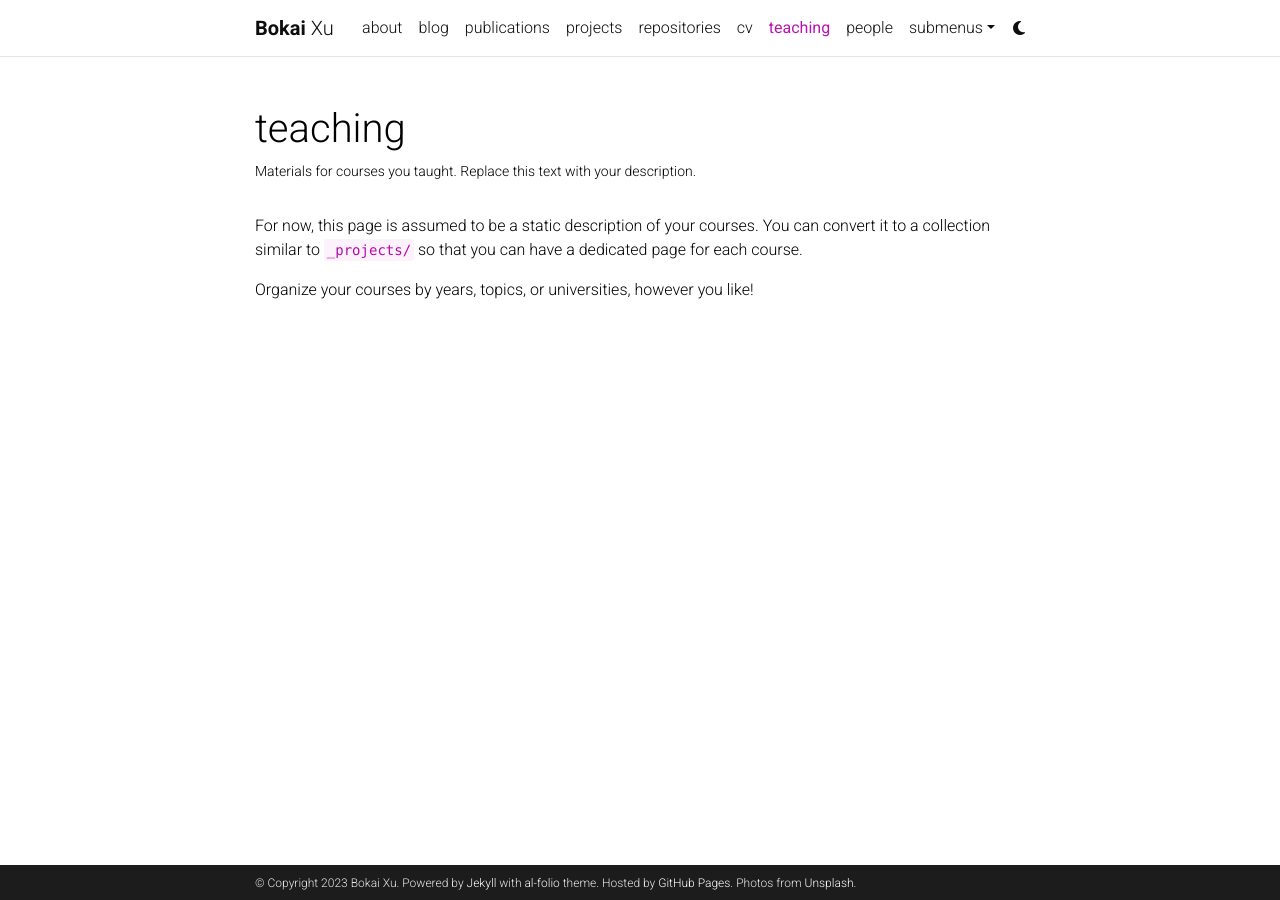
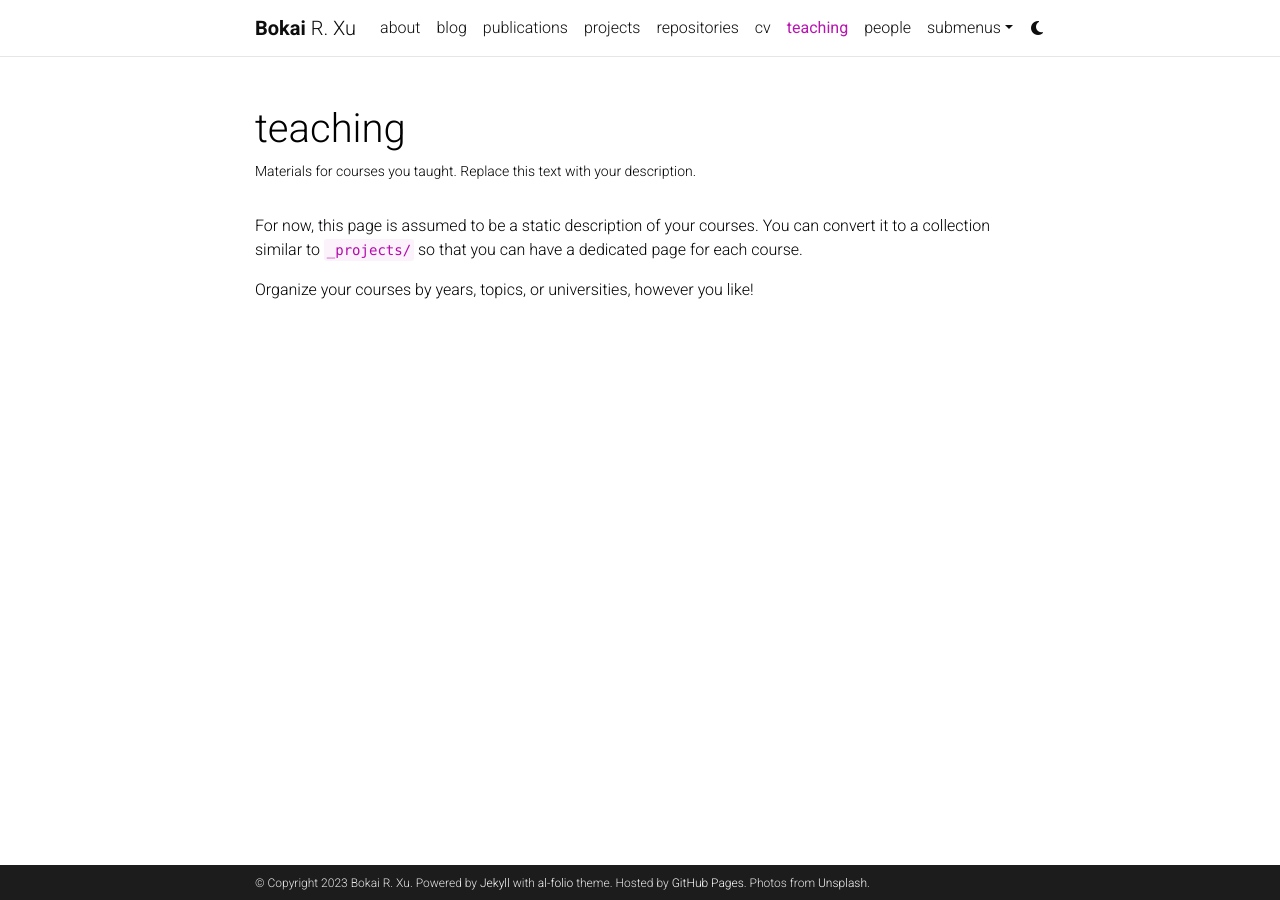
Before and after one commit to bokesyo/bokesyo.github.io, a Jekyll site: the page built from _pages/teaching.md, in a window 1280 px wide. Built offline with Jekyll 4.4.1, drawn with Linux system fonts in a browser that asks for light colours; comment, search, counter and statistics services are not loaded; a style sheet for code colours, icons or effects is not loaded; part of the change alters nothing that is shown.

```diff
--- a/_config.yml
+++ b/_config.yml
@@ -4,9 +4,9 @@
 
 title: blank # the website title (if blank, full name will be used instead)
 first_name: Bokai
-middle_name:
+middle_name: R.
 last_name: Xu
-email: you@example.com
+email: bokaixu@link.cuhk.edu.cn
 description: > # the ">" symbol means to ignore newlines until "footer_text:"
   A simple, whitespace theme for academics. Based on [*folio](https://github.com/bogoli/-folio) design.
 footer_text: >
```
